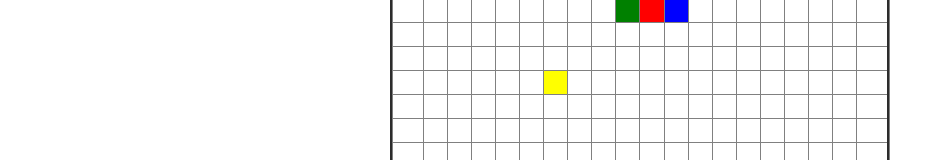
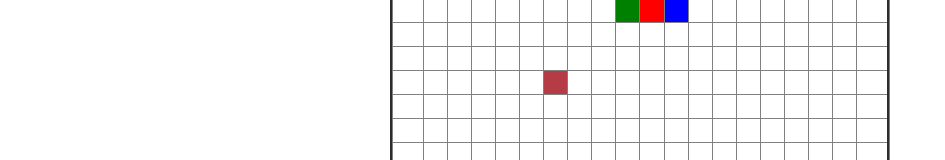
Before and after one commit to qianduanliangxiaobai/tanchishe, a plain HTML site: page index.html in a window 1280 px wide. Shown: the part 313-473 px from the top of the page, without its empty margins (0-945 px from the left). Drawn offline with Linux system fonts and the light colour scheme.

Commit message:
make food colorful

```diff
--- a/index.html
+++ b/index.html
@@ -33,16 +33,24 @@
             map.appendChild(tr);//加入值
           }
         }
+
         //初始化食物
         function initFood(){
+            //随机食物点
             var x=parseInt(Math.random()*20);
             var y=parseInt(Math.random()*20);
+            //随机食物颜色
+            var r=parseInt(Math.random()*255);
+            var g=parseInt(Math.random()*255);
+            var b=parseInt(Math.random()*255);
+            var a=Math.random();
             //创建食物点
             var foodDot=new Point(x,y);
             //获取食物点
             var food=document.getElementById("td"+x+"_"+y);
-            food.style.background="yellow";
-
+            //rgb这里传变量必须用双引号。
+            food.style.background="rgb("+r+","+g+","+b+")";
+            console.log(food.style.background)
         }
         //全局定义小蛇数组
         var snake=[];
```
